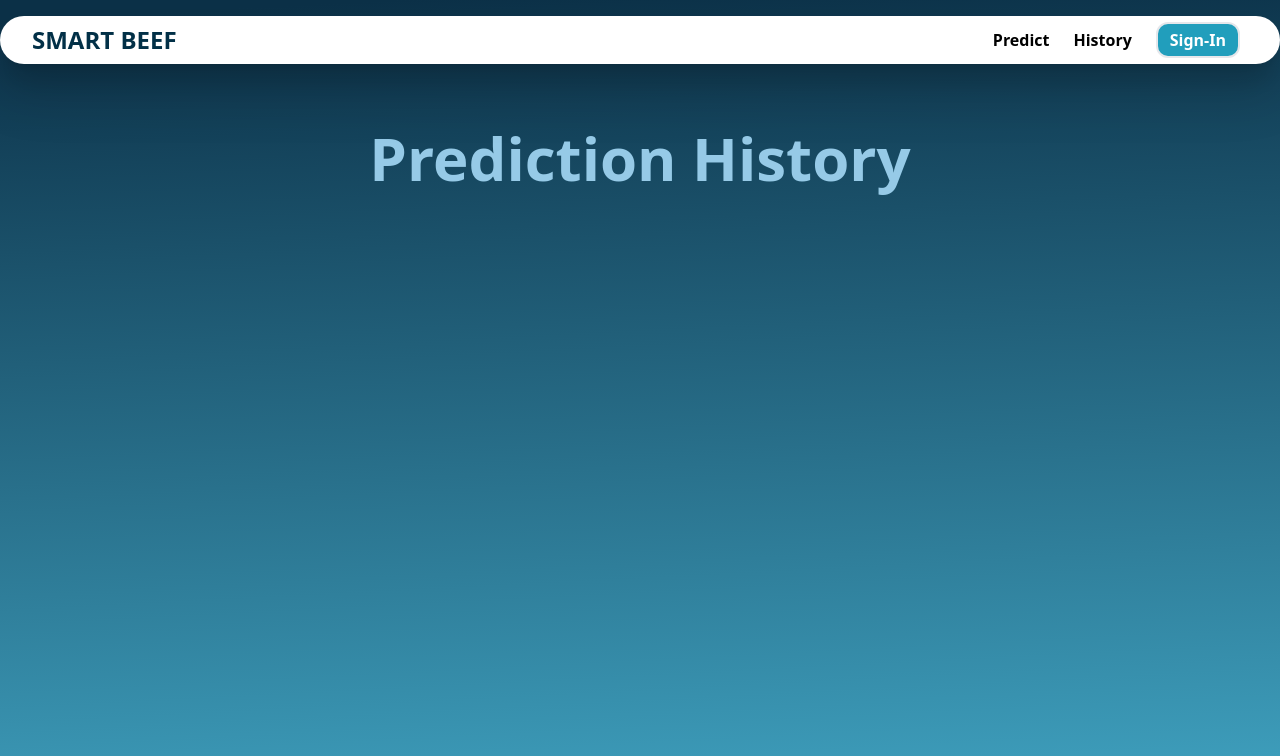
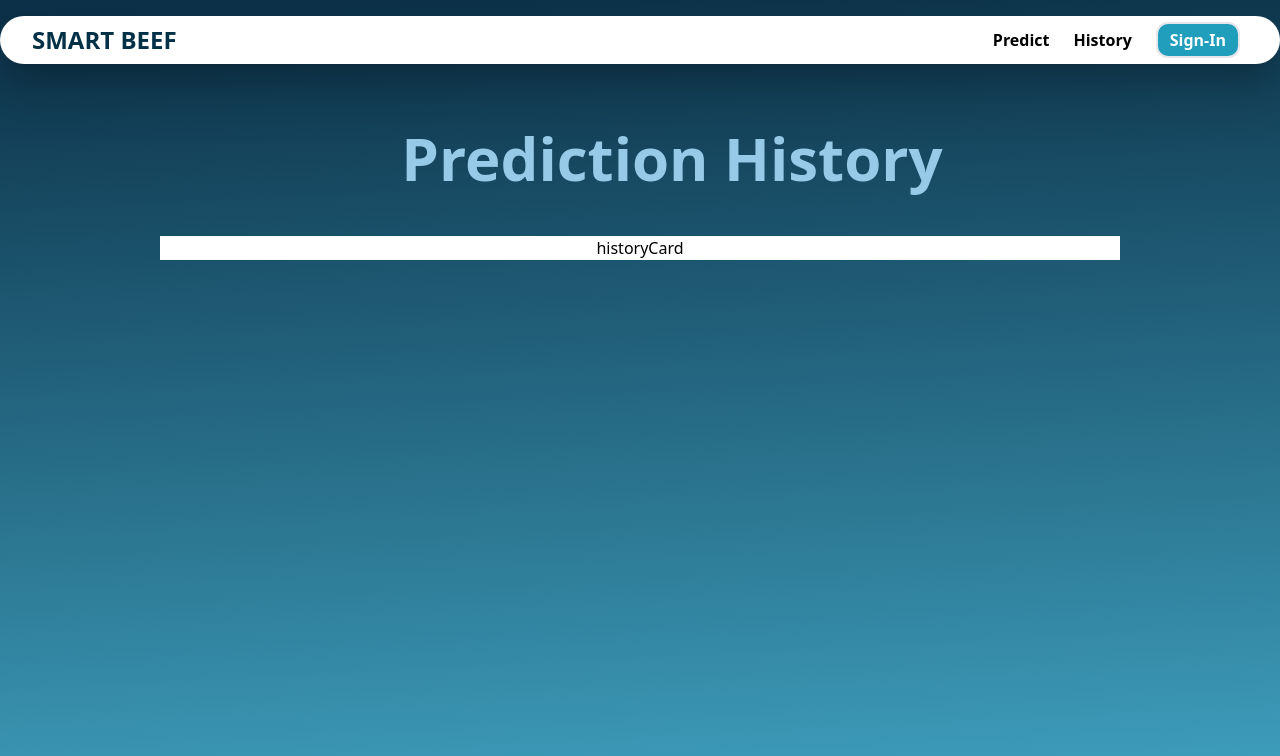
Before and after one commit to hasanchamdany/SmartBeef-Frontend, a Next.js app: page /history in a window 1280 px wide. Shown: the top 756 px of the page. Built offline with nearby package versions, Linux system fonts and the light colour scheme; no server answers.

Commit message:
feat(sessionRule): add session Rule to sign in

```diff
--- /dev/null
+++ b/src/components/Card/HistoryCard.jsx
@@ -0,0 +1,13 @@
+import React from 'react'
+
+const HistoryCard = () => {
+  return (
+    <>
+    <div className="flex justify-center">
+    <div className="text-black">historyCard</div>
+    </div>
+    </>
+  )
+}
+
+export default HistoryCard
--- a/src/components/Container/UpFileContainer.jsx
+++ b/src/components/Container/UpFileContainer.jsx
@@ -1,13 +1,34 @@
-import React, {useState} from 'react'
+import React, { useState, useEffect } from "react";
+import { useSession, getSession, signIn, signOut } from "next-auth/react";
+import { useRouter } from 'next/router';
+
 
 const UpFileContainer = () => {
-    const [file, setFile] = useState(null)
+  const router = useRouter();
+  const { data: session } = useSession();
+  useEffect(() => {
+    const sessionCheck = session // Lakukan pengecekan session Anda di sini
+
+    if (!sessionCheck) {
+      router.push('/signin'); // Ubah '/' dengan rute halaman root (home) yang sesuai
+    }
+  }, []);
+  // const user = session.user;
+  // console.log("ini session.user di upload file box");
+  // console.log(user.email);
+  const [file, setFile] = useState(null);
 
   const handleFileChange = (e) => {
-    setFile(e.target.files[0])
+    setFile(e.target.files[0]);
+
+  };
+
+  const handleSubmit = () => {
+    console.log(file);
   }
 
-  const [result, setResult] = useState(null)
+  const [result, setResult] = useState(null);
+
   return (
     <div className="max-w-md mx-auto bg-white rounded-xl shadow-md overflow-hidden md:max-w-2xl">
       <div className="md:flex">
@@ -15,7 +36,9 @@ const UpFileContainer = () => {
           {/* <img className="h-48 w-full object-cover md:w-48" src="/image-placeholder.jpg" alt="Placeholder" /> */}
         </div>
         <div className="p-8">
-          <div className="uppercase tracking-wide text-sm text-indigo-500 font-semibold">Upload File</div>
+          <div className="uppercase tracking-wide text-sm text-indigo-500 font-semibold">
+            Upload File
+          </div>
           <div className="mt-2">
             <input type="file" onChange={handleFileChange} />
           </div>
@@ -24,14 +47,20 @@ const UpFileContainer = () => {
               <span className="font-bold">Selected file:</span> {file.name}
             </div>
           )}
-          <div className='flex flex-row mt-4 py-8 bg-white rounded-xl'>
-                  <h1 className='mr-8 text-xl font-bold '>Result = </h1>
-                  <h1 className='text-xl font-bold'>{result}</h1>
-                </div>
+          <div>
+            <button className="bg-blue-pale hover:bg-blue-medium text-white w-1/4 rounded-lg mt-4 text-xl font-bold" onClick={handleSubmit}>
+              SCAN
+            </button>
+          </div>
+          <div className="flex flex-row mt-4 py-8 bg-white rounded-xl">
+            <h1 className="mr-8 text-xl font-bold ">Result = </h1>
+            <h1 className="text-xl font-bold">{result}</h1>
+          </div>
         </div>
       </div>
     </div>
-  )
+  );
+
 }
 
-export default UpFileContainer
+export default UpFileContainer;
--- a/src/components/Navbar/Navbar.jsx
+++ b/src/components/Navbar/Navbar.jsx
@@ -10,7 +10,8 @@ const Navbar = () => {
 
   if (session) {
     const user = session.user;
-    console.log(user);
+    console.log("ini session.user")
+    console.log(user.email);
     return (
       <>
         <div className="flex justify-center mx-10  ">
--- a/src/pages/history.js
+++ b/src/pages/history.js
@@ -1,20 +1,28 @@
-import DefaultLayout from '@/components/DefaultLayout/DefaultLayout'
-import React from 'react'
+import DefaultLayout from "@/components/DefaultLayout/DefaultLayout";
+import React from "react";
+import HistoryCard from "@/components/Card/HistoryCard";
 
 const history = () => {
   return (
     <>
-        <DefaultLayout>
-            <div className="flex w-full h-screen historyPage-bg">
-              <div className='w-screen justify-center mt-32 mx-8'>
-                <h1 className='text-center font-semibold font-serif-inter text-6xl text-blue-welcome'>Prediction History</h1>
+      <DefaultLayout>
+        <div className="flex w-full h-screen historyPage-bg">
+          <div className="w-full">
+            <div className="flex w-screen pb-12 justify-center mt-32 mx-8">
+              <h1 className="text-center font-semibold font-serif-inter text-6xl text-blue-welcome">
+                Prediction History
+              </h1>
+            </div>
+            <div className="flex justify-center">
+              <div className=" bg-white w-3/4 h-3/4">
+                <HistoryCard />
               </div>
+            </div>
+          </div>
+        </div>
+      </DefaultLayout>
+    </>
+  );
+};
 
-
-            </div>
-        </DefaultLayout>
-    </>
-  )
-}
-
-export default history
+export default history;
--- a/src/pages/scan.js
+++ b/src/pages/scan.js
@@ -5,7 +5,9 @@ import Scan from "../components/Scan"
 import bannerScan from '../../public/images/SmartBeef banner scan.png'
 import UpFileContainer from '@/components/Container/UpFileContainer'
 
+
 const scan = () => {
+  // const navigate = useNavigate();
   return (
     <>
         <DefaultLayout>
```
